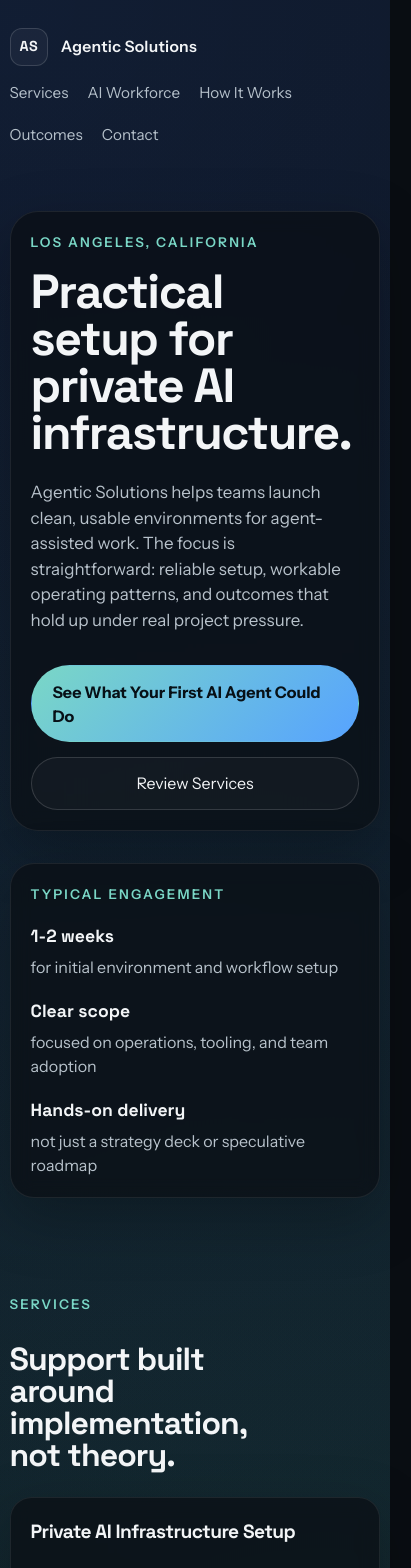
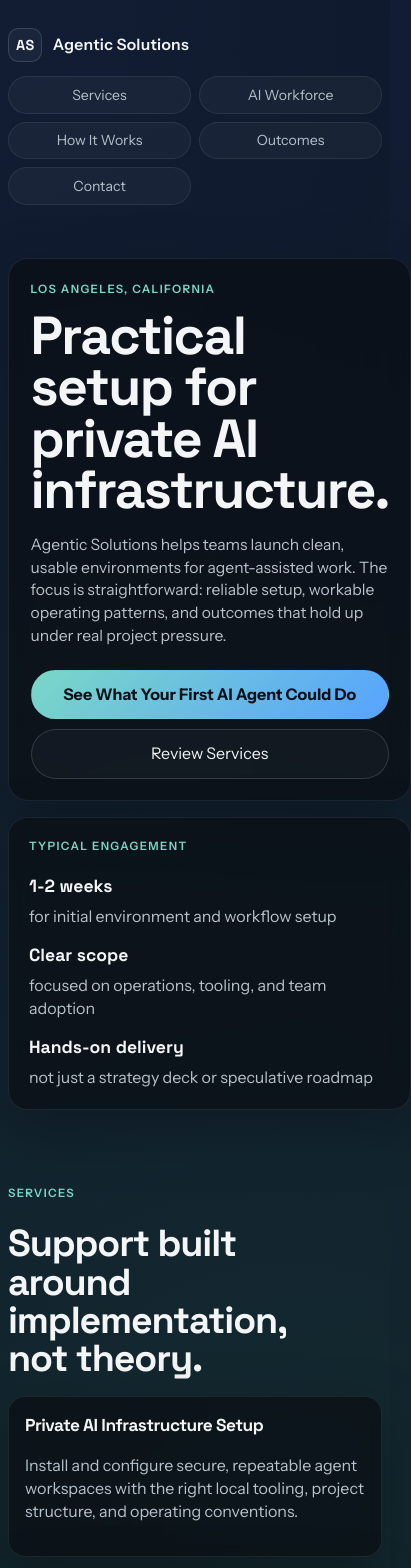
Before and after one commit to krisStone7/agentic-solutions-landing, a React (Vite) app: page / in a window 390 px wide. Shown: the top 1568 px of the page, 411 px wide, since content can reach past the window. Built offline with nearby package versions, Linux system fonts and the light colour scheme.

Commit message:
Improve mobile landing page layout

```diff
--- a/src/styles.css
+++ b/src/styles.css
@@ -577,3 +577,226 @@ h3 {
     min-height: auto;
   }
 }
+
+@media (max-width: 560px) {
+  :root {
+    line-height: 1.45;
+  }
+
+  .page-shell {
+    width: min(100% - 1rem, 1180px);
+    padding-bottom: 2.5rem;
+  }
+
+  .topbar {
+    gap: 0.85rem;
+    position: relative;
+  }
+
+  .brand {
+    gap: 0.65rem;
+  }
+
+  .brand-mark {
+    width: 2.15rem;
+    height: 2.15rem;
+    border-radius: 0.65rem;
+  }
+
+  .nav {
+    width: 100%;
+    display: grid;
+    grid-template-columns: repeat(2, minmax(0, 1fr));
+    gap: 0.5rem;
+    font-size: 0.88rem;
+  }
+
+  .nav a {
+    display: inline-flex;
+    align-items: center;
+    justify-content: center;
+    min-height: 2.35rem;
+    padding: 0.45rem 0.55rem;
+    border: 1px solid rgba(255, 255, 255, 0.08);
+    border-radius: 999px;
+    background: rgba(255, 255, 255, 0.035);
+    text-align: center;
+  }
+
+  .section {
+    padding: 2.35rem 0;
+  }
+
+  .hero {
+    gap: 1rem;
+  }
+
+  .hero-copy {
+    padding: 1.35rem;
+    border-radius: 1.25rem;
+  }
+
+  .hero-panel {
+    padding: 1.25rem;
+    border-radius: 1.2rem;
+  }
+
+  .eyebrow,
+  .panel-label {
+    margin-bottom: 0.75rem;
+    font-size: 0.72rem;
+    letter-spacing: 0.12em;
+  }
+
+  h1 {
+    max-width: 11ch;
+    font-size: clamp(2.45rem, 14vw, 3.35rem);
+    line-height: 0.96;
+  }
+
+  h2 {
+    max-width: 13ch;
+    font-size: clamp(1.75rem, 10vw, 2.35rem);
+    line-height: 1.02;
+  }
+
+  h3 {
+    font-size: 1.08rem;
+  }
+
+  .lead,
+  .section-intro {
+    font-size: 0.98rem;
+  }
+
+  .lead {
+    margin-top: 1.15rem;
+  }
+
+  .hero-actions {
+    margin-top: 1.4rem;
+    gap: 0.65rem;
+  }
+
+  .button {
+    min-height: 2.85rem;
+    padding: 0.75rem 1rem;
+    text-align: center;
+  }
+
+  .metric-list {
+    gap: 0.9rem;
+  }
+
+  .section-heading {
+    gap: 0.65rem;
+    margin-bottom: 1.15rem;
+  }
+
+  .card-grid,
+  .outcome-grid,
+  .audience-list,
+  .role-grid,
+  .timeline {
+    gap: 0.75rem;
+  }
+
+  .card,
+  .outcome-item,
+  .audience-item,
+  .role-card,
+  .timeline-item,
+  .comparison-column,
+  .cta-card {
+    border-radius: 1.05rem;
+  }
+
+  .card,
+  .outcome-item,
+  .audience-item,
+  .role-card,
+  .timeline-item,
+  .comparison-column {
+    padding: 1rem;
+  }
+
+  .role-card {
+    gap: 0.95rem;
+  }
+
+  .role-card ul,
+  .comparison-column ul {
+    gap: 0.48rem;
+  }
+
+  .split-section,
+  .split-panel {
+    gap: 0.85rem;
+  }
+
+  .step-list {
+    gap: 0.75rem;
+  }
+
+  .step-item {
+    grid-template-columns: 1fr;
+    gap: 0.75rem;
+    padding: 1rem;
+    border-radius: 1.05rem;
+  }
+
+  .step-number {
+    width: 2.2rem;
+    height: 2.2rem;
+    font-size: 0.88rem;
+  }
+
+  .audience-item {
+    min-height: 6.25rem;
+    align-items: center;
+  }
+
+  .timeline-item {
+    gap: 0.45rem;
+  }
+
+  .timeline-time {
+    font-size: 0.92rem;
+  }
+
+  .comparison-card {
+    padding: 1rem;
+    border-radius: 1.15rem;
+  }
+
+  .cta-card {
+    padding: 1.2rem;
+  }
+
+  .cta-card h2 {
+    max-width: 13ch;
+  }
+
+  .cta-card p {
+    margin: 0.85rem 0 1.1rem;
+  }
+
+  .cta-card .button {
+    overflow-wrap: anywhere;
+    word-break: break-word;
+  }
+}
+
+@media (max-width: 380px) {
+  .nav {
+    grid-template-columns: 1fr;
+  }
+
+  h1 {
+    font-size: clamp(2.2rem, 15vw, 2.75rem);
+  }
+
+  h2 {
+    font-size: clamp(1.55rem, 11vw, 2rem);
+  }
+}
```
